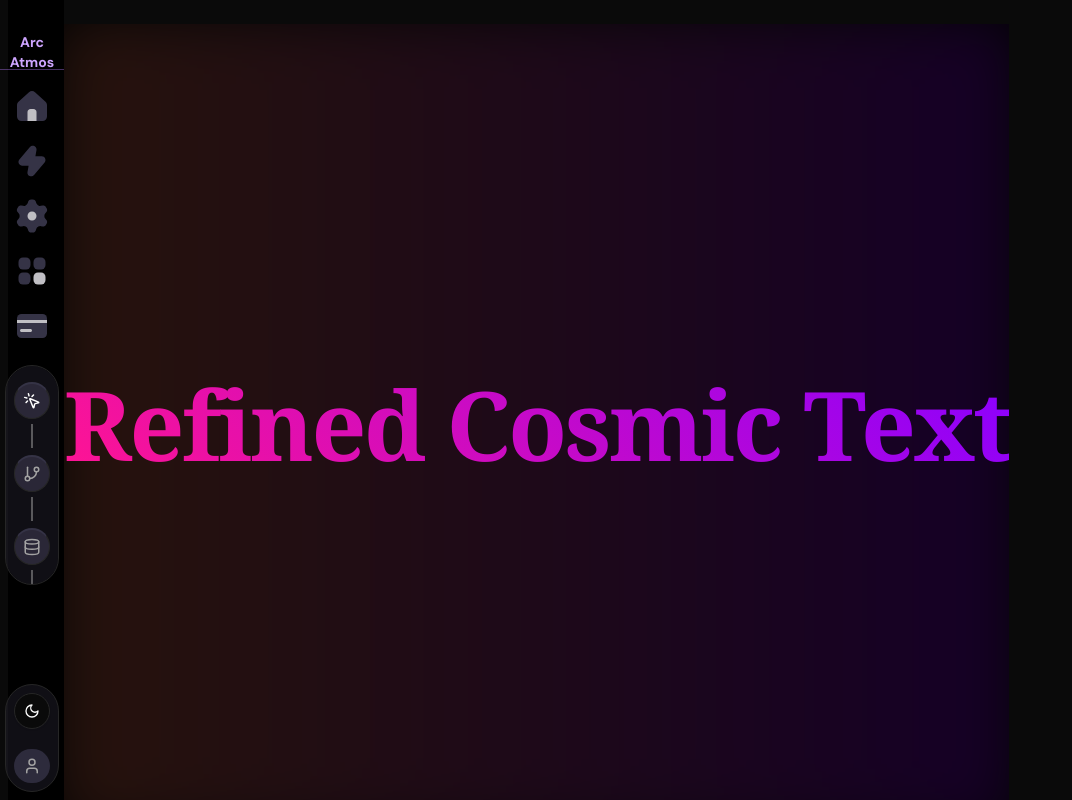
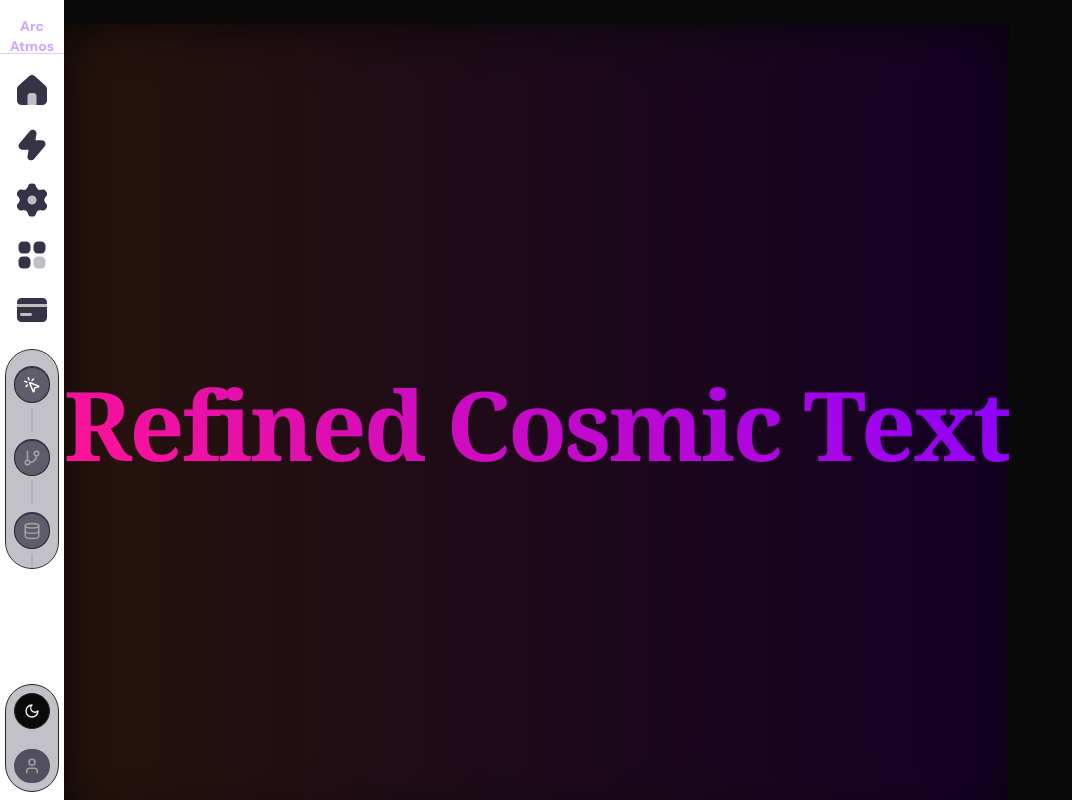
Before and after one commit to Adityaadpandey/atmos-team, a Next.js app: page / in a window 1280 px wide. Shown: the whole page, without its empty margins (0-1072 px from the left). Built offline with nearby package versions, Linux system fonts and the light colour scheme.

Commit message:
now it is fine

```diff
--- a/src/app/layout.tsx
+++ b/src/app/layout.tsx
@@ -30,7 +30,7 @@ export default function RootLayout({
           >
             <main className="flex min-h-screen overflow-hidden">
               {/* Fixed Sidebar */}
-              <div className="fixed top-0 left-2 bottom-0 w-14 bg-black dark:bg-black p-4">
+              <div className="fixed top-0 left-0 bottom-0 w-16 bg-white p-4">
                 <MenuOptions />
               </div>
 
--- a/src/components/globals/app-sidebar.tsx
+++ b/src/components/globals/app-sidebar.tsx
@@ -37,7 +37,8 @@ const MenuOptions = () => {
   const pathName = usePathname();
 
   return (
-    <nav className="flex relative max-h-screen flex-col items-center justify-between gap-10 px-6 pl-2 py-4 dark:bg-black">
+
+    <nav className="flex relative max-h-screen flex-col items-center justify-between  ">
       <div className="flex fixed flex-col items-center justify-center gap-5">
         <Link
           className="-pl-2 z-10  -mb-[23px] flex flex-row text-center text-sm font-bold text-[#9c4bff] dark:text-[#cea5ff]"
@@ -110,6 +111,8 @@ const MenuOptions = () => {
         </div>
       </div>
     </nav>
+    // </Card>
+
   );
 };
 
```
